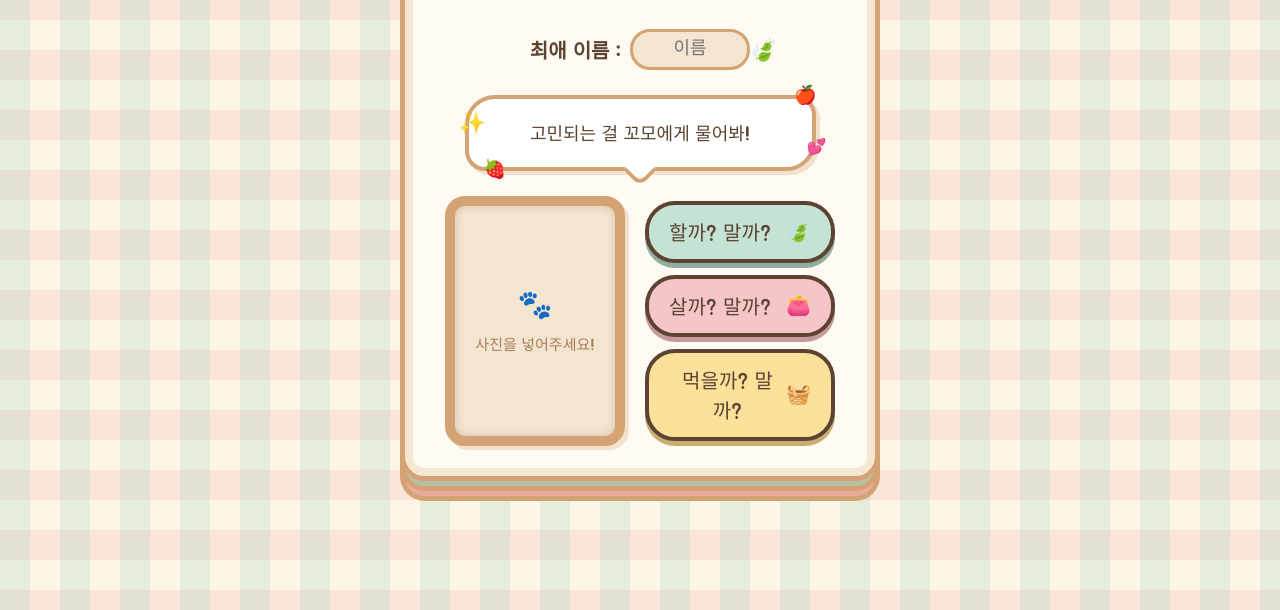
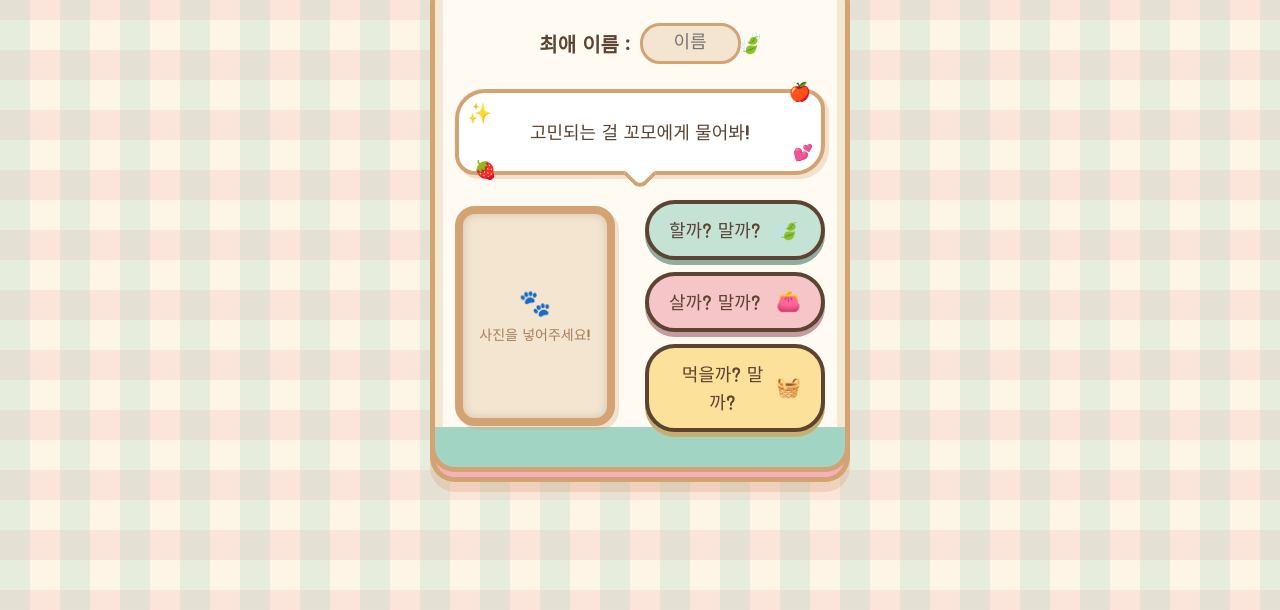
Before and after one commit to likeorlover/-, a plain HTML site: page index.html in a window 1280 px wide. Shown: the part 190-800 px from the top of the page. Drawn offline with Linux system fonts and the light colour scheme.

Commit message:
Add files via upload

```diff
--- a/index.html
+++ b/index.html
@@ -4,17 +4,22 @@
     <meta charset="UTF-8">
     <meta name="viewport" content="width=device-width, initial-scale=1.0, maximum-scale=1.0, user-scalable=no">
     <title>꼬모의 결정 헬퍼</title>
-    <!-- 동물의 숲 느낌을 살릴 수 있는 귀엽고 둥근 폰트 -->
+    <!-- 귀여운 둥근 폰트 -->
     <link href="https://fonts.googleapis.com/css2?family=Jua&display=swap" rel="stylesheet">
     <style>
+        /* 모든 요소의 크기 계산에 테두리와 여백을 포함하여 화면 밖으로 나가는 것을 방지 */
+        * {
+            box-sizing: border-box;
+        }
+
         body {
-            /* 파스텔톤 체크무늬 배경 */
+            /* 파스텔톤 배경 */
             background-color: #fdf5e6;
             background-image:
                 linear-gradient(90deg, rgba(162, 212, 195, 0.25) 50%, transparent 50%),
                 linear-gradient(rgba(243, 178, 185, 0.25) 50%, transparent 50%);
             background-size: 60px 60px;
-            color: #5c4332; /* 따뜻한 진갈색 텍스트 */
+            color: #5c4332;
             font-family: 'Jua', sans-serif;
             display: flex;
             flex-direction: column;
@@ -22,39 +27,65 @@
             justify-content: center;
             min-height: 100vh;
             margin: 0;
-            padding: 20px 10px; /* 모바일에서 위아래 여유 공간 */
-            box-sizing: border-box;
+            /* 모바일에서 상하좌우가 절대 잘리지 않도록 넉넉한 여백 추가 */
+            padding: 70px 15px 50px 15px;
             overflow-x: hidden;
         }
 
-        /* 전체 컨테이너 (모바일 반응형 적용) */
+        /* 메인 컨테이너 */
         .game-window {
             background-color: #fffbf2;
-            padding: 30px 20px;
-            width: 90%;
-            max-width: 480px; /* PC에서는 최대 480px까지만 커짐 */
-            box-sizing: border-box;
-            border: 5px solid #d4a373; /* 우드 프레임 느낌 */
+            padding: 25px 20px;
+            width: 100%;
+            max-width: 420px; /* PC/태블릿에서는 너무 커지지 않도록 제한 */
+            border: 5px solid #d4a373;
             border-radius: 25px;
-            box-shadow:
-                0 15px 0px rgba(212, 163, 115, 0.4),
-                inset 0 0 0 8px #f4e8d3; /* 내부 이중 테두리 */
+            box-shadow: inset 0 0 0 8px #f4e8d3;
             display: flex;
             flex-direction: column;
             align-items: center;
             position: relative;
-            margin-top: 30px;
+            z-index: 1;
+        }
+
+        /* 하단 입체 레이어 (가상 요소가 컨테이너 밖으로 과도하게 나가지 않게 조정) */
+        .game-window::before {
+            content: '';
+            position: absolute;
+            bottom: -15px;
+            left: -5px;
+            right: -5px;
+            height: 40px;
+            background-color: #a2d4c3;
+            border-radius: 0 0 25px 25px;
+            border: 5px solid #d4a373;
+            border-top: none;
+            z-index: -1;
+        }
+        .game-window::after {
+            content: '';
+            position: absolute;
+            bottom: -25px;
+            left: -5px;
+            right: -5px;
+            height: 40px;
+            background-color: #f3b2b9;
+            border-radius: 0 0 25px 25px;
+            border: 5px solid #d4a373;
+            border-top: none;
+            z-index: -2;
+            box-shadow: 0 10px 0px rgba(212, 163, 115, 0.3);
         }
 
         /* 상단 우드 간판 */
         .wood-sign {
             position: absolute;
-            top: -40px;
+            top: -45px;
             background-color: #d4a373;
             color: #fff;
             padding: 8px 25px;
             border-radius: 20px 20px 0 0;
-            font-size: 22px;
+            font-size: 24px;
             text-shadow: 2px 2px 0px #ab7a4b;
             border: 4px solid #ab7a4b;
             border-bottom: none;
@@ -66,26 +97,26 @@
         .wood-sign::before {
             content: '🍃';
             position: absolute;
-            top: -20px;
+            top: -22px;
             left: 50%;
             transform: translateX(-50%);
-            font-size: 24px;
+            font-size: 26px;
         }
 
         /* 이름 입력 영역 */
         .name-section {
-            margin-top: 25px;
+            margin-top: 15px;
             display: flex;
             align-items: center;
             justify-content: center;
-            flex-wrap: wrap; /* 모바일에서 좁으면 줄바꿈 */
+            width: 100%;
             gap: 10px;
             font-size: 20px;
             font-weight: bold;
         }
         .name-input-wrapper {
             background-color: #f3e5d0;
-            padding: 5px 15px;
+            padding: 5px 10px;
             border-radius: 20px;
             border: 3px solid #d4a373;
             display: flex;
@@ -95,15 +126,15 @@
         .name-input-wrapper::after {
             content: '🍃';
             position: absolute;
-            right: -30px;
-            font-size: 22px;
+            right: -25px;
+            font-size: 20px;
         }
         input[type="text"] {
             font-family: 'Jua', sans-serif;
             background-color: transparent;
             color: #5c4332;
             border: none;
-            width: 80px;
+            width: 75px;
             font-size: 18px;
             text-align: center;
             outline: none;
@@ -114,16 +145,15 @@
             position: relative;
             background: #ffffff;
             color: #5c4332;
-            font-size: 17px;
-            padding: 20px 15px;
+            font-size: 18px;
+            padding: 25px 20px;
             width: 100%;
-            box-sizing: border-box;
             border: 4px solid #d4a373;
             border-radius: 30px 20px 30px 20px;
             margin-top: 25px;
             margin-bottom: 25px;
             text-align: center;
-            min-height: 25px;
+            min-height: 30px;
             word-break: keep-all;
             box-shadow: 4px 4px 0px rgba(212, 163, 115, 0.3);
         }
@@ -141,28 +171,28 @@
             border-right: 4px solid #d4a373;
             border-bottom-right-radius: 10px;
         }
-        /* 주변 꾸미기 아이콘 */
+        /* 장식들이 밖으로 나가지 않도록 안쪽으로 배치 */
         .deco { position: absolute; font-size: 18px; }
-        .deco-1 { left: -10px; top: 10px; font-size: 22px; }
-        .deco-2 { right: -5px; top: -15px; }
-        .deco-3 { right: -15px; bottom: 10px; font-size: 16px; }
-        .deco-4 { left: 15px; bottom: -15px; }
+        .deco-1 { left: 8px; top: 8px; font-size: 20px; }
+        .deco-2 { right: 10px; top: -12px; }
+        .deco-3 { right: 8px; bottom: 8px; font-size: 16px; }
+        .deco-4 { left: 15px; bottom: -12px; }
 
-        /* 하단 레이아웃 (모바일에서는 세로 배치, PC에서는 가로 배치) */
+        /* 하단 레이아웃 (항상 세로 정렬 유지하여 모바일 최적화) */
         .bottom-content {
             display: flex;
-            flex-direction: column; /* 기본적으로 모바일 세로 배치 */
+            flex-direction: column;
             width: 100%;
             align-items: center;
-            gap: 25px;
+            gap: 20px;
         }
 
-        /* 나무 액자 포토카드 영역 */
+        /* 나무 액자 포토카드 */
         .photocard-wrapper {
             width: 160px;
-            height: 230px;
+            height: 220px;
             background-color: #f3e5d0;
-            border: 10px solid #d4a373;
+            border: 8px solid #d4a373;
             border-radius: 20px;
             display: flex;
             flex-direction: column;
@@ -187,33 +217,34 @@
         }
         .upload-text {
             color: #a87e5b;
-            font-size: 15px;
+            font-size: 14px;
             text-align: center;
-            line-height: 1.5;
+            line-height: 1.4;
             display: flex;
             flex-direction: column;
             align-items: center;
-            gap: 8px;
+            gap: 5px;
         }
         .upload-text .paw {
-            font-size: 28px;
+            font-size: 26px;
         }
         input[type="file"] {
             display: none;
         }
 
-        /* 둥근 알약 모양 버튼 그룹 */
+        /* 버튼 그룹 */
         .button-group {
             display: flex;
             flex-direction: column;
             gap: 12px;
             width: 100%;
+            padding: 0 10px;
         }
         button {
             font-family: 'Jua', sans-serif;
             border: 4px solid #5c4332;
             border-radius: 30px;
-            padding: 10px 18px;
+            padding: 12px 20px;
             font-size: 18px;
             color: #5c4332;
             cursor: pointer;
@@ -222,7 +253,6 @@
             align-items: center;
             transition: all 0.1s;
         }
-        /* 파스텔 색상 및 3D 눌림 효과 */
         .btn-do { background-color: #c5e3d5; box-shadow: 0 5px 0px #8fae9f; }
         .btn-buy { background-color: #f6c5c8; box-shadow: 0 5px 0px #c59b9d; }
         .btn-eat { background-color: #fce19a; box-shadow: 0 5px 0px #c7af70; }
@@ -233,55 +263,19 @@
         }
         .btn-icon { font-size: 20px; }
 
-        /* 하단 민트/핑크 레이어 장식 (가상 요소) */
-        .game-window::before {
-            content: '';
-            position: absolute;
-            bottom: -15px;
-            left: -5px;
-            right: -5px;
-            height: 30px;
-            background-color: #a2d4c3;
-            border-radius: 0 0 25px 25px;
-            border: 5px solid #d4a373;
-            border-top: none;
-            z-index: -1;
-        }
-        .game-window::after {
-            content: '';
-            position: absolute;
-            bottom: -25px;
-            left: -5px;
-            right: -5px;
-            height: 30px;
-            background-color: #f3b2b9;
-            border-radius: 0 0 25px 25px;
-            border: 5px solid #d4a373;
-            border-top: none;
-            z-index: -2;
-        }
-
-        /* PC 및 태블릿 화면 (가로 520px 이상)일 때 가로 배치로 변경 */
-        @media (min-width: 520px) {
-            .game-window {
-                padding: 30px 40px;
+        /* 화면이 조금 넓어지면 버튼과 포토카드를 가로로 예쁘게 배치 */
+        @media (min-width: 450px) {
+            .bottom-content {
+                flex-direction: row;
+                justify-content: center;
             }
-            .bottom-content {
-                flex-direction: row; /* 포토카드와 버튼을 양옆으로 나란히 */
-                justify-content: space-between;
-                gap: 20px;
+            .button-group {
+                width: auto;
+                flex: 1;
+                padding: 0;
             }
-            .wood-sign {
-                font-size: 26px;
-                padding: 10px 40px;
-            }
-            .speech-cloud {
-                font-size: 18px;
-                width: 90%;
-            }
-            button {
-                font-size: 20px;
-                padding: 12px 20px;
+            .photocard-wrapper {
+                margin-right: 10px;
             }
         }
     </style>
@@ -289,9 +283,7 @@
 <body>
     <div class="game-window">
         <!-- 상단 간판 -->
-        <div class="wood-sign">
-            꼬모의 결정 헬퍼
-        </div>
+        <div class="wood-sign">꼬모의 결정 헬퍼</div>
 
         <!-- 최애 이름 -->
         <div class="name-section">
@@ -337,7 +329,6 @@
         </div>
     </div>
 
-    <!-- 효과음 오디오 (선택사항) -->
     <audio id="popSound" src="https://assets.mixkit.co/active_storage/sfx/2568/2568-preview.mp3"></audio>
 
     <script>
@@ -401,13 +392,11 @@
         ];
 
         function decide(type) {
-            // 버튼 클릭 소리 재생
             popSound.currentTime = 0;
             popSound.play().catch(e => console.log("오디오 재생 권한이 필요할 수 있습니다."));
 
             const name = biasNameInput.value.trim() || '최애';
 
-            // 말풍선 내용만 살짝 투명해졌다가 나타남
             speechBubble.style.opacity = 0;
 
             setTimeout(() => {
@@ -416,7 +405,6 @@
                 else if (type === 'buy') choice = buyList[Math.floor(Math.random() * buyList.length)];
                 else if (type === 'eat') choice = eatList[Math.floor(Math.random() * eatList.length)];
 
-                // 기존 장식 아이콘들을 유지하면서 텍스트만 교체
                 speechBubble.innerHTML = `
                     <span class="deco deco-1">✨</span>
                     <span class="deco deco-2">🍎</span>
```
